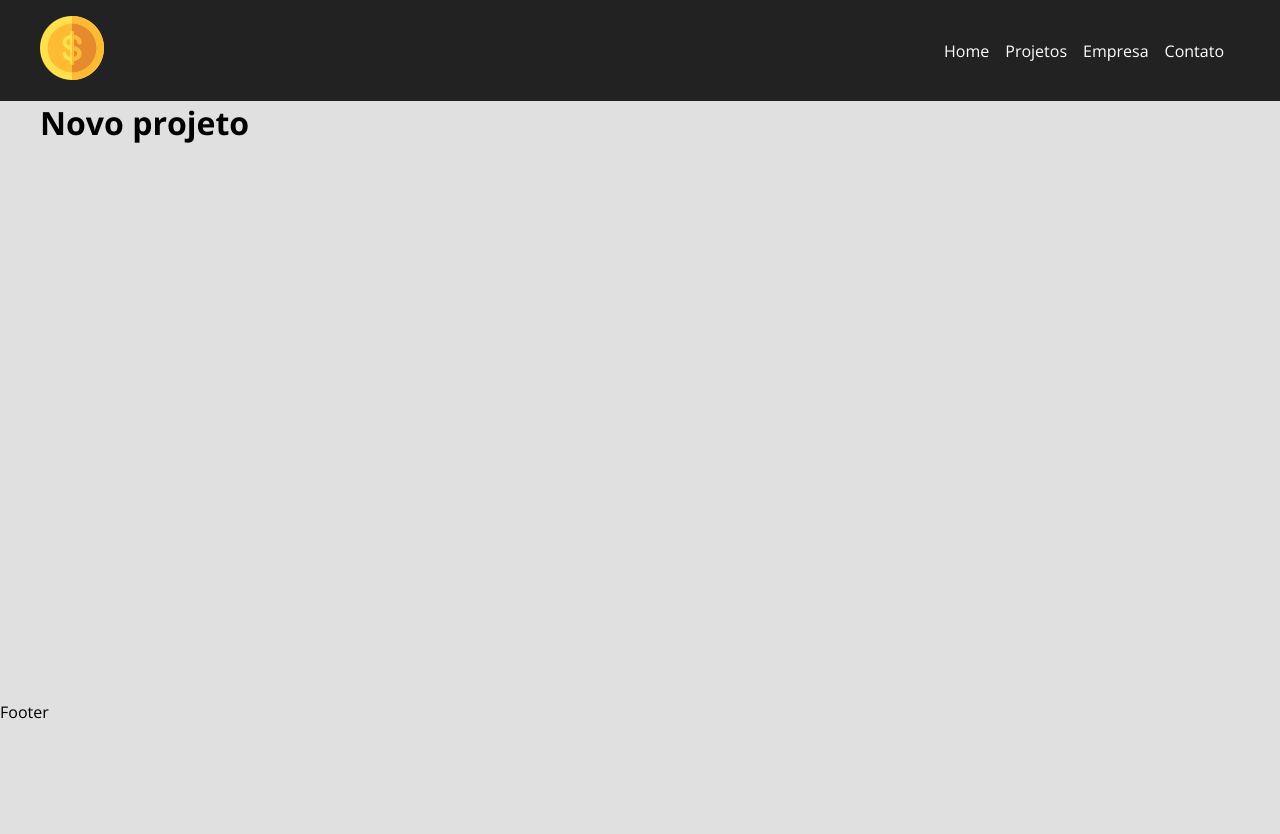
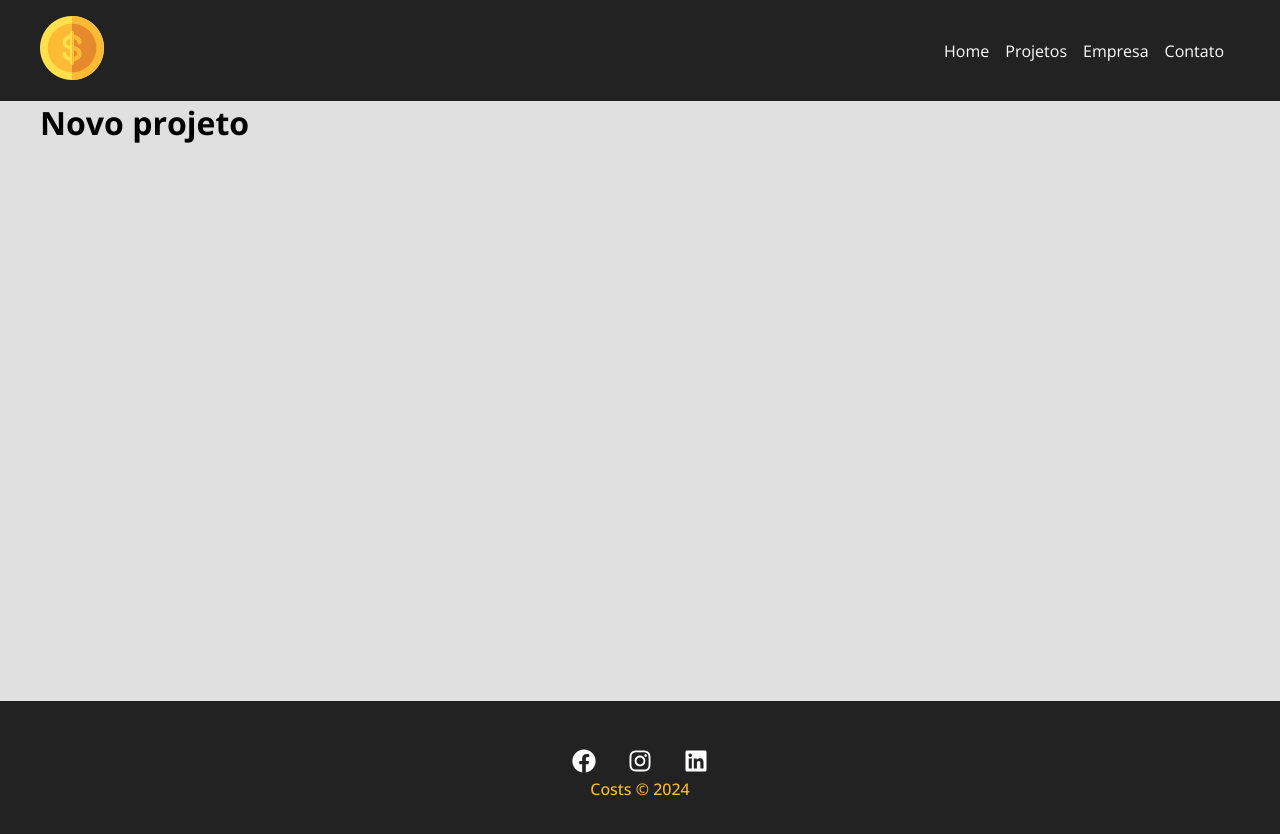
Before and after one commit to screm1n/costs-project, a JavaScript app in the folder costs/: page /newproject in a window 1280 px wide. Shown: the top 834 px of the page. Before the commit the page ends 800 px from the top, so only its background shows below. Built offline with nearby package versions, Linux system fonts and the light colour scheme; the HTML template or start-up script is replaced by a standard one.

Commit message:
organizing and stylizing foot and navbar

```diff
--- a/costs/src/components/layout/Footer.js
+++ b/costs/src/components/layout/Footer.js
@@ -1,5 +1,23 @@
+import {FaFacebook, FaInstagram, FaLinkedin} from 'react-icons/fa'
+
+import styles from './Footer.module.css'
+
 function Footer() {
-    return <p>Footer</p>
-}
+    return (
+        <footer className={styles.footer}>
+          <ul className={styles.social_list}>
+            <li>
+                <FaFacebook />
+            </li>
+            <li>
+                <FaInstagram />
+            </li>
+            <li>
+                <FaLinkedin />
+            </li>
+        </ul>
+        <p className={styles.copy_right}><span>Costs</span> &copy; 2024</p>
+    </footer>
+    )}
 
 export default Footer
--- a/costs/src/components/layout/Footer.module.css
+++ b/costs/src/components/layout/Footer.module.css
@@ -0,0 +1,30 @@
+.footer {
+    background-color: #222;
+    color: #fff;
+    padding: 3em;
+    text-align: center;
+}
+
+.social_list {
+    display: flex;
+    justify-content: center;
+    list-style-type: none;
+}
+
+.social_list li {
+    margin: 0 1em;
+}
+
+.social_list li:hover {
+    color: #ffbb33;
+}
+
+.social_list svg {
+    font-size: 1.5em;
+    cursor: pointer;
+}
+
+.copy_right {
+    font-weight: 500;
+    color: #ffbb33;
+}
--- a/costs/src/components/layout/Navbar.js
+++ b/costs/src/components/layout/Navbar.js
@@ -7,22 +7,22 @@
 
 function Navbar() {
     return (
-        <nav class={styles.navbar}>
+        <nav className={styles.navbar}>
             <Container>
                 <Link to="/">
                 <img src={logo} alt="Costs" />
                 </Link>
-                <ul class={styles.list}>
-                    <li class={styles.item}>
+                <ul className={styles.list}>
+                    <li className={styles.item}>
                          <Link to="/home">Home</Link>
                     </li>
-                    <li class={styles.item}>
+                    <li className={styles.item}>
                          <Link to="/projects">Projetos</Link>
                     </li>
-                    <li class={styles.item}>
+                    <li className={styles.item}>
                          <Link to="/company">Empresa</Link>
                     </li>
-                    <li class={styles.item}>
+                    <li className={styles.item}>
                         <Link to="/contact">Contato</Link>
                     </li>
                 </ul>
```
